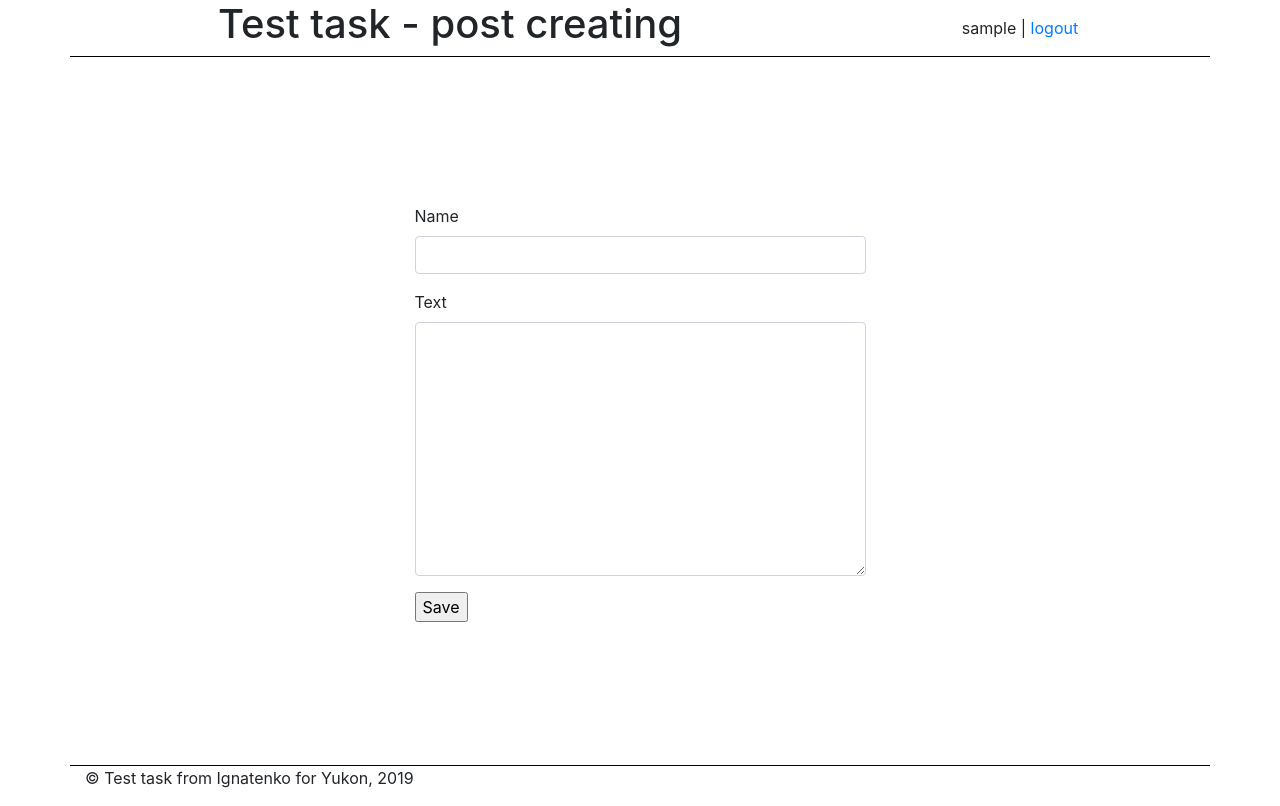
After one commit to grydinywka/yukon_test, a Django app: page /blog/create/ in a window 1280 px wide. The commit adds this page. Run offline with Django 3.2, Linux system fonts and the light colour scheme; the visitor is signed in with stand-in values (Sample User, id 1); some libraries are stand-ins or nearby versions.

Commit message:
post-create-update

```diff
--- /dev/null
+++ b/blog/forms.py
@@ -0,0 +1,12 @@
+from django import forms
+from blog.models import BlogPost
+
+
+class PostCreateForm(forms.ModelForm):
+    class Meta:
+        model = BlogPost
+        fields = ('name', 'text')
+        widgets = {
+            'name': forms.TextInput(attrs={'class': 'form-control'}),
+            'text': forms.Textarea(attrs={'class': 'form-control'}),
+        }
--- /dev/null
+++ b/blog/templates/blog/post_create.html
@@ -0,0 +1,21 @@
+{% extends 'base.html' %}
+
+{% block title %}-Post-Create{% endblock %}
+{% block logo_title %} - post creating{% endblock logo_title %}
+
+{% block context %}
+<form action="{% block action %}{% url 'blog:post_create' %}{% endblock action %}" method="post">
+    {% csrf_token %}
+    {{ form.non_field_errors }}
+    {% for field in form.visible_fields %}
+      <div class="form-group">
+        <label for="{{ field.id_for_label }}">{{ field.label }}</label>
+          {{ field }}
+        {% for error in field.errors %}
+          <div class="help-block errorlist">{{ error }}</div>
+        {% endfor %}
+      </div>
+    {% endfor %}
+    <input type="submit" value="Save">
+</form>
+{% endblock context %}
--- a/blog/urls.py
+++ b/blog/urls.py
@@ -1,10 +1,12 @@
 from django.urls import path, re_path
 from django.views.generic import TemplateView
-from blog.views import PostsListView
+from blog.views import PostsListView, PostDetailView, PostCreateView, PostUpdateView
 
 
 app_name = "blog"
 urlpatterns = [
     path('', PostsListView.as_view(), name='posts'),
-    # path('login/', SignInView.as_view(), name='user_sign_in'),
+    path('<int:pk>/', PostDetailView.as_view(), name='post_detail'),
+    path('create/', PostCreateView.as_view(), name='post_create'),
+    path('<int:pk>/update/', PostUpdateView.as_view(), name='post_update'),
 ]
--- a/blog/views.py
+++ b/blog/views.py
@@ -1,9 +1,16 @@
 from django.shortcuts import render
 from django.views.generic.list import ListView
+from django.views.generic.detail import DetailView
+from django.views.generic import CreateView, UpdateView
+from django.contrib.auth.mixins import LoginRequiredMixin
+from django.contrib import messages
+from django.http import HttpResponseRedirect
+from django.shortcuts import redirect
 from blog.models import BlogPost
+from blog.forms import PostCreateForm
 
 
-class PostsListView(ListView):
+class PostsListView(LoginRequiredMixin, ListView):
     model = BlogPost
     context_object_name = 'posts'
     template_name = "blog/posts_list.html"
@@ -11,6 +18,49 @@ class PostsListView(ListView):
     def get_queryset(self):
         return BlogPost.objects.all()
 
-    # def get_context_data(self, **kwargs):
-    #     context = super().get_context_data(**kwargs)
-    #     context
+
+class PostDetailView(LoginRequiredMixin, DetailView):
+    model = BlogPost
+    template_name = "blog/post_detail.html"
+    context_object_name = "post_object"
+
+
+class PostCreateView(LoginRequiredMixin, CreateView):
+    form_class = PostCreateForm
+    template_name = 'blog/post_create.html'
+    success_url = '/blog/'
+
+    def form_valid(self, form):
+        self.object = form.save(commit=False)
+        self.object.created_by = self.request.user
+        self.object.save()
+        messages.add_message(self.request, messages.SUCCESS, 'Post with id {} created'.format(self.object.id))
+        return HttpResponseRedirect(self.get_success_url())
+
+    def form_invalid(self, form):
+        messages.add_message(self.request, messages.ERROR, 'Error during creating the post!')
+        return super().form_invalid(form)
+
+
+class PostUpdateView(LoginRequiredMixin, UpdateView):
+    form_class = PostCreateForm
+    template_name = 'blog/post_update.html'
+    success_url = "/blog/"
+    context_object_name = "post_object"
+    model = BlogPost
+
+    def get(self, request, *args, **kwargs):
+        self.object = self.get_object()
+        if request.user != self.object.created_by:
+            messages.add_message(self.request, messages.INFO, 'Post #{} was created of other user!'.format(
+                self.object.id))
+            return redirect('blog:posts')
+        return super().get(request, *args, **kwargs)
+
+    def form_valid(self, form):
+        messages.add_message(self.request, messages.SUCCESS, 'Post with id {} updated'.format(self.object.id))
+        return super().form_valid(form)
+
+    def form_invalid(self, form):
+        messages.add_message(self.request, messages.ERROR, 'Error during updating post {}!'.format(self.object.id))
+        return super().form_invalid(form)
--- a/yukon_testproj/templates/base.html
+++ b/yukon_testproj/templates/base.html
@@ -35,6 +35,9 @@
                 {% endif %}
             </div>
         </div>
+        <div class="row" id="buttons">
+            <div class="col-md-8 text-center">{% block buttons %}{% endblock buttons %}</div>
+        </div>
         <div class="row" id="content">
             <div class="col-12 d-flex justify-content-center align-self-center">
             {% block context %}
--- a/yukon_testproj/urls.py
+++ b/yukon_testproj/urls.py
@@ -16,9 +16,7 @@ Including another URLconf
 from django.contrib import admin
 from django.urls import path, include
 from django.views.generic import TemplateView
-from django.conf import settings
-from django.conf.urls.static import static
-from django.contrib.staticfiles.urls import staticfiles_urlpatterns
+
 
 urlpatterns = [
     path('admin/', admin.site.urls),
```
Also changed, not shown: blog/templates/blog/post_detail.html (added, +19 -0 lines), blog/templates/blog/post_update.html (added, +7 -0 lines), blog/templates/blog/posts_list.html (+7 -1 lines), users_auth/views.py (+11 -0 lines).
